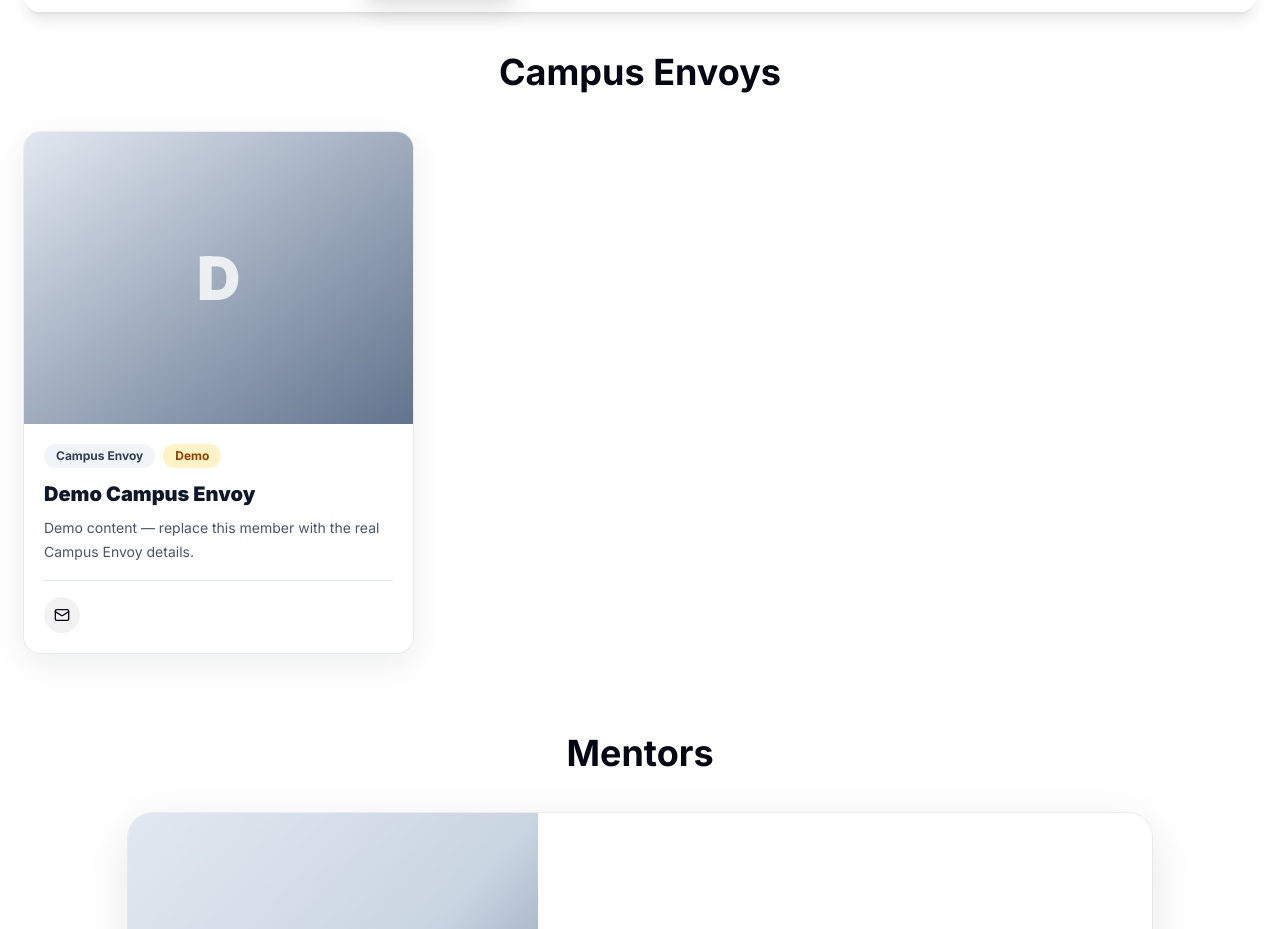
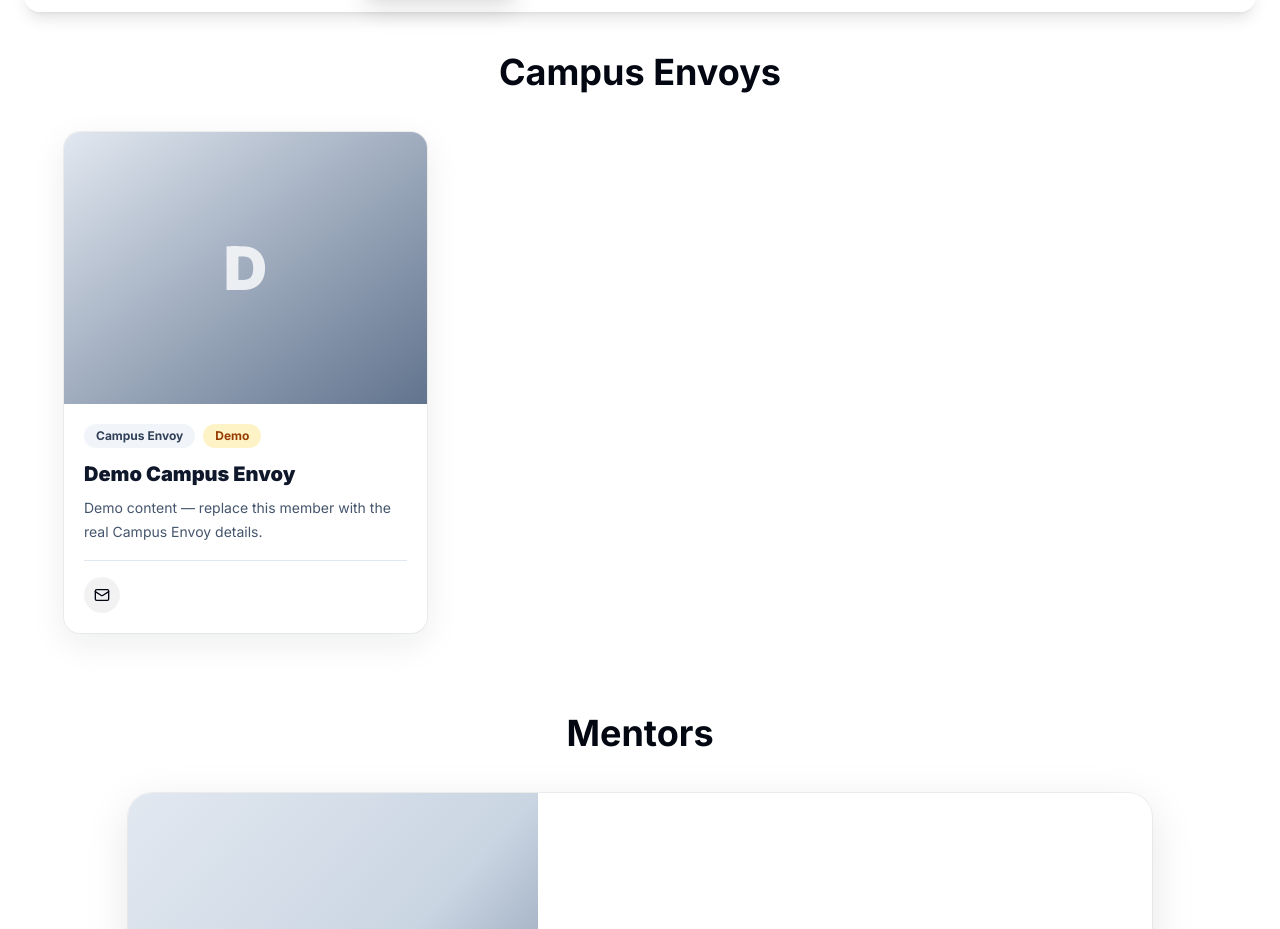
Before and after one commit to mishraji0519/wikiclubtech-nitin, a Next.js app in the folder WikiClub-Tech-UU-main/WikiClub-Tech-UU-main/: page /wikiclubtech-nitin/teams in a window 1280 px wide. Shown: the part 3260-4189 px from the top of the page. Built offline with nearby package versions, Linux system fonts and the light colour scheme.

Commit message:
style: center campus envoy tiles with team lead sizing

```diff
--- a/WikiClub-Tech-UU-main/WikiClub-Tech-UU-main/src/app/teams/page.tsx
+++ b/WikiClub-Tech-UU-main/WikiClub-Tech-UU-main/src/app/teams/page.tsx
@@ -23,7 +23,7 @@ const TeamSections = ({ members, idPrefix }: { members: typeof currentTeamDemoMe
   const membersByRole = useMemo(() => groupMembersByRole(members), [members]);
   return <div className='space-y-20'>
     {sectionOrder.map((role) => { const roleMembers = membersByRole[role]; if (!roleMembers?.length) return null;
-      const gridClass = role === 'mentor' ? 'mx-auto max-w-5xl space-y-6' : role === 'envoy' ? 'grid grid-cols-1 gap-8 md:grid-cols-2 lg:grid-cols-3' : role === 'volunteer' ? 'mx-auto grid max-w-7xl grid-cols-2 gap-5 sm:grid-cols-3 lg:grid-cols-5' : 'grid grid-cols-1 gap-8 md:grid-cols-2 lg:grid-cols-3';
+      const gridClass = role === 'mentor' ? 'mx-auto max-w-5xl space-y-6' : role === 'envoy' ? 'mx-auto grid max-w-6xl grid-cols-1 justify-items-center gap-8 md:grid-cols-2 lg:grid-cols-3' : role === 'volunteer' ? 'mx-auto grid max-w-7xl grid-cols-2 gap-5 sm:grid-cols-3 lg:grid-cols-5' : 'grid grid-cols-1 gap-8 md:grid-cols-2 lg:grid-cols-3';
       return <section key={`${idPrefix}-${role}`} id={`${idPrefix}-${role}`} className='scroll-mt-32'>
         <motion.div initial={{ opacity: 0, y: 20 }} whileInView={{ opacity: 1, y: 0 }} viewport={{ once: true }} transition={{ duration: 0.55, ease: [0.22, 1, 0.36, 1] }} className='mb-10 text-center'><h2 className='text-3xl font-bold md:text-4xl'>{roleLabels[role]}</h2></motion.div>
         <motion.div className={gridClass}>{roleMembers.map((member, index) => <motion.div key={member.id} initial={{ opacity: 0, y: 24 }} whileInView={{ opacity: 1, y: 0 }} viewport={{ once: true, margin: '-60px' }} transition={{ duration: 0.5, delay: Math.min(index * 0.08, 0.32), ease: [0.22, 1, 0.36, 1] }} className='w-full'><TeamMemberCard {...member} demo={member.id.startsWith('demo-')} /></motion.div>)}</motion.div>
```
